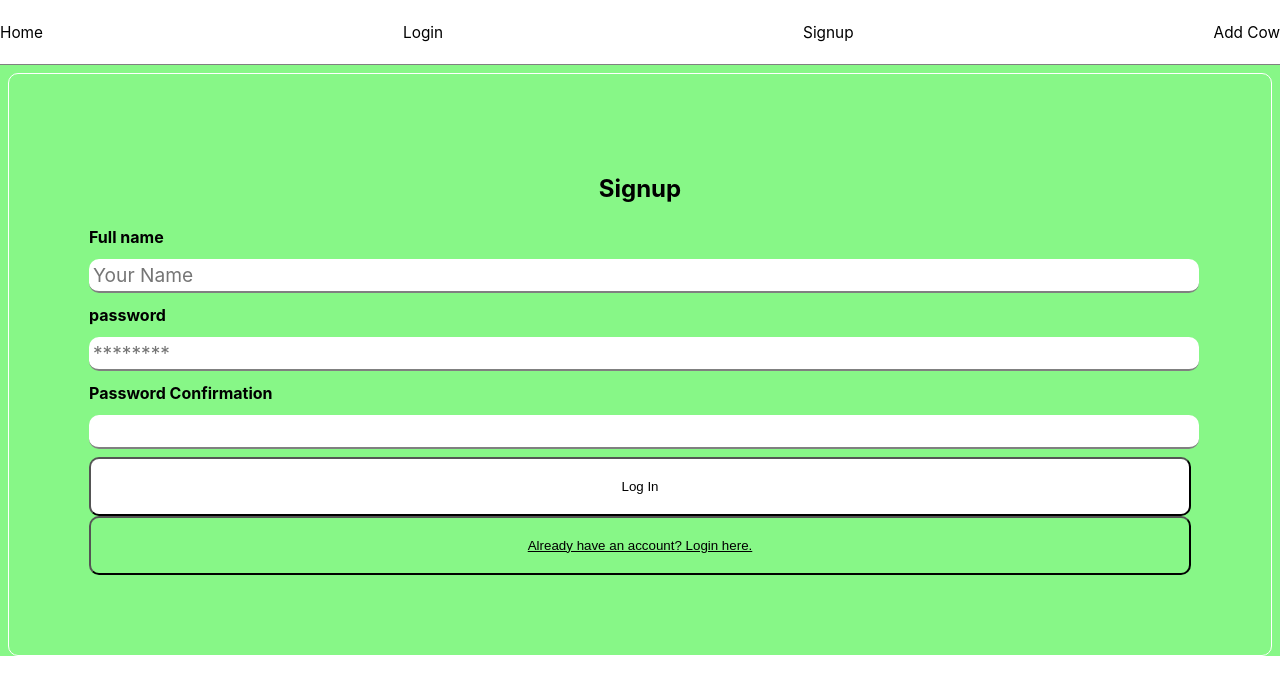
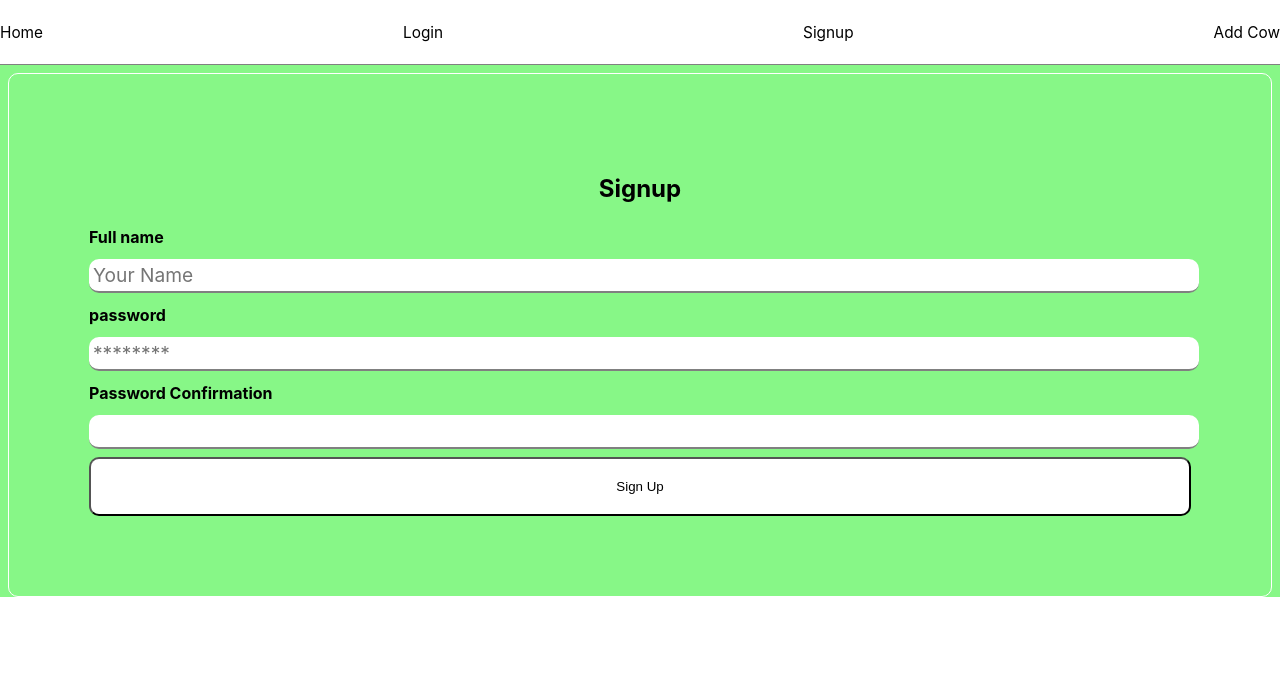
Before and after one commit to DuncanLangat6515/CowSoko, a React (Create React App) app: page /signup in a window 1280 px wide. Shown: the top 694 px of the page. Built offline with nearby package versions, Linux system fonts and the light colour scheme.

Commit message:
delete navigation and change button

```diff
--- a/src/components/Signup.js
+++ b/src/components/Signup.js
@@ -1,7 +1,7 @@
 import React, { useState } from "react";
 
 export const Signup = (props) => {
-    const [name, setName] = useState('');
+    const [username, setName] = useState('');
     const [password, setPassword] = useState('');
     const [passwordConfirmation, setPasswordConfirmation] = useState("");
 
@@ -14,7 +14,10 @@ export const Signup = (props) => {
           headers: {
             "Content-Type": "application/json",
           },
-          body: JSON.stringify({ name, password })
+          body: JSON.stringify({
+            username,
+            password,
+            password_confirmation:passwordConfirmation })
         })
         .then((res) => {
             if (res.ok) {
@@ -31,14 +34,13 @@ export const Signup = (props) => {
             <h2>Signup</h2>
         <form className="register-form" onSubmit={handleSubmit}>
             <label htmlFor="name">Full name</label>
-            <input value={name} onChange={(e)=> setName(e.target.value)} type="text" placeholder="Your Name" id="name" name="name"/>
+            <input value={username} onChange={(e)=> setName(e.target.value)} type="text" placeholder="Your Name" id="name" name="name"/>
             <label htmlFor="password">password</label>
             <input value={password} onChange={(e) => setPassword(e.target.value)} type="password" placeholder="********" id="password" name="password" />
             <label htmlFor="password">Password Confirmation</label>
         <input type="password" id="password_confirmation" value={passwordConfirmation} onChange={(e) => setPasswordConfirmation(e.target.value)}/>
-            <button type="submit">Log In</button>
+        <button type="submit" class="btn btn-outline-success">Sign Up</button>
         </form>
-        <button className="link-btn" onClick={() => props.onFormSwitch('login')}>Already have an account? Login here.</button>
     </div>
     )
 }
```
